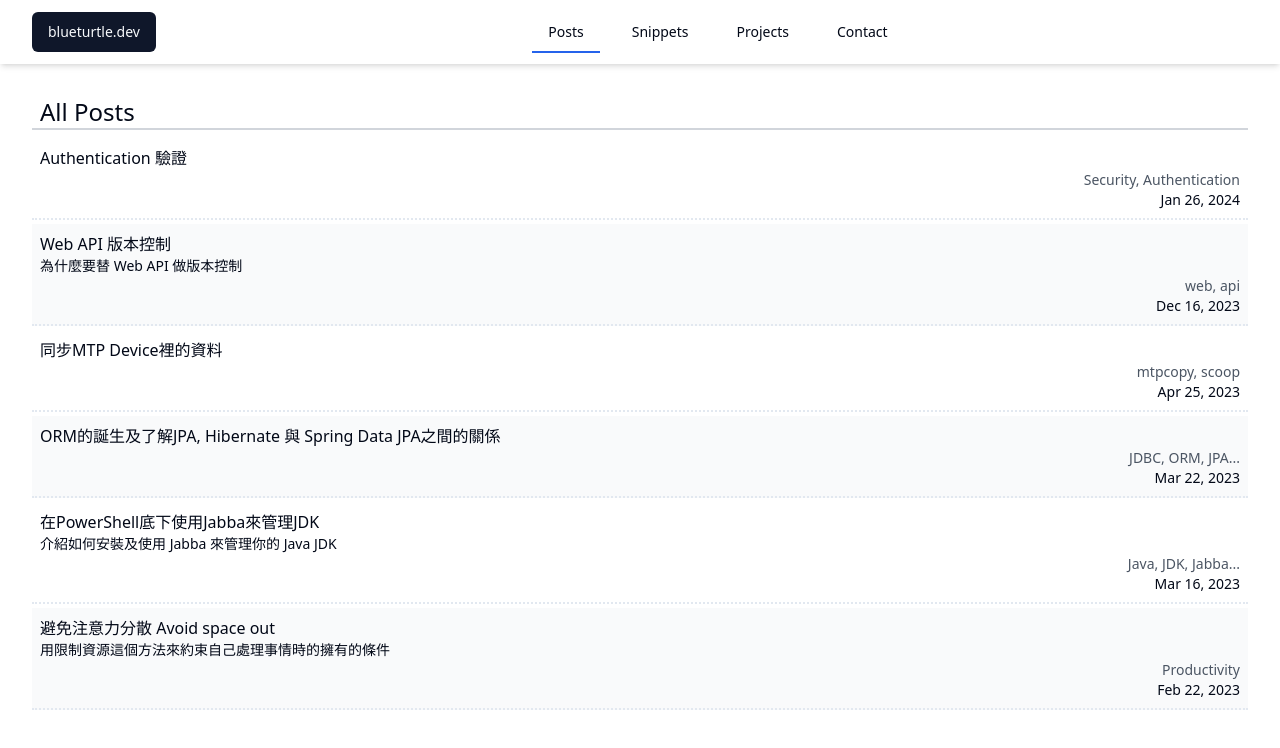
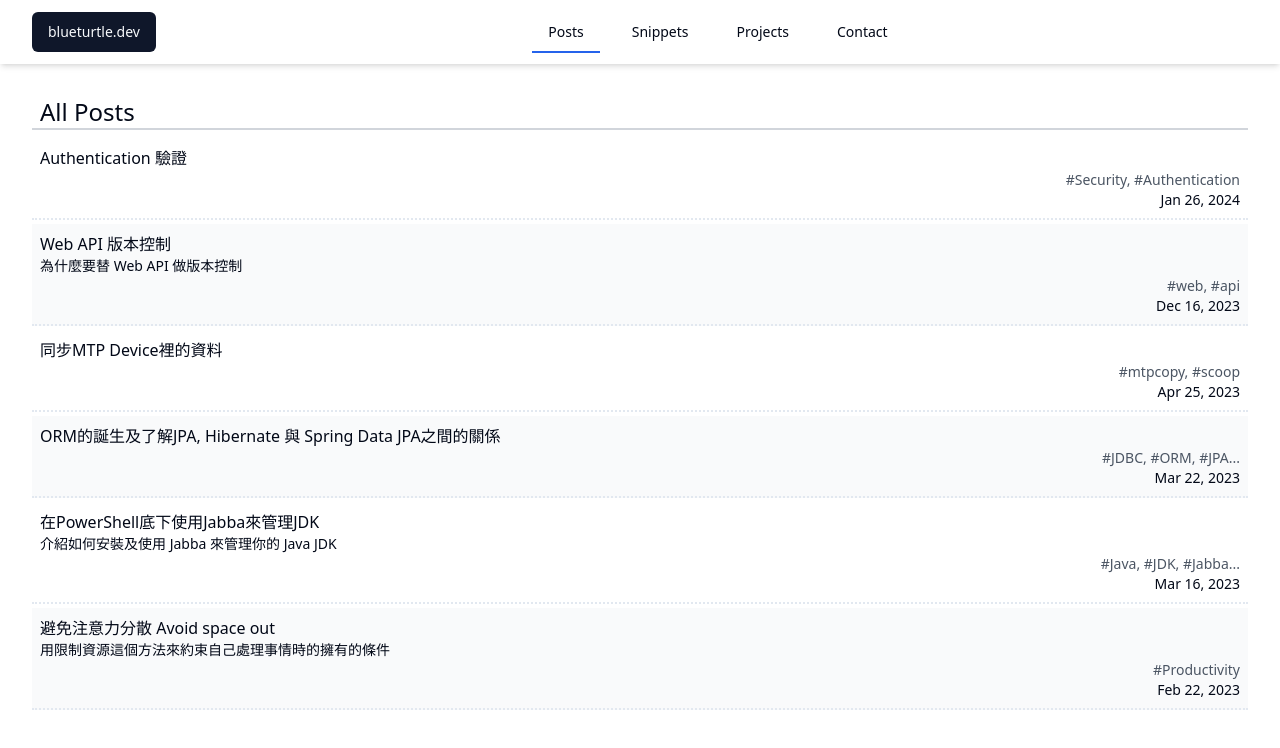
Before and after one commit to tarmacChen/blueturtle.dev, a Next.js app: page /posts in a window 1280 px wide. Shown: the top 748 px of the page. Built offline with nearby package versions, Linux system fonts and the light colour scheme.

Commit message:
add tag prefix

```diff
--- a/src/components/PostItem.tsx
+++ b/src/components/PostItem.tsx
@@ -13,12 +13,11 @@ export const PostItem = ({
   className?: string;
 }) => {
   const createdTime = moment(file.metadata.createdTime).format('ll');
-  // const tags = file.metadata?.tags ? file.metadata?.tags.join(', ') : '';
-  const tags = file.metadata.tags || []
+  const tags = file.metadata.tags?.map(tag => "#" + tag) || []
   const tagsCount = tags.length > 3 ? 3 : tags.length
   const tagNames = tags.slice(0, tagsCount).join(', ') + (tags.length > 3 ? '...' : '')
   const containerClasses = mergeClassNames(
-    'flex flex-row w-full hover:bg-blue-50',
+    'hover:bg-blue-50',
     className || ''
   );
 
@@ -26,12 +25,10 @@ export const PostItem = ({
     <div
       className={containerClasses}
       key={file.filename}>
-      <Link
-        href={href}
-        className="flex flex-col w-full border-b-2 p-2 border-dotted hover:border-b-blue-600 justify-between">
+      <Link href={href}
+            className="flex flex-col w-full border-b-2 p-2 border-dotted hover:border-b-blue-600 justify-between">
         <div>{file.metadata.title}</div>
-        <div className="text-sm font-light ">
-          {file.metadata.description}
+        <div className="text-sm font-light ">{file.metadata.description}
           <div className="text-gray-600 text-right">{tagNames}</div>
           <div className="text-right">{createdTime}</div>
         </div>
```
